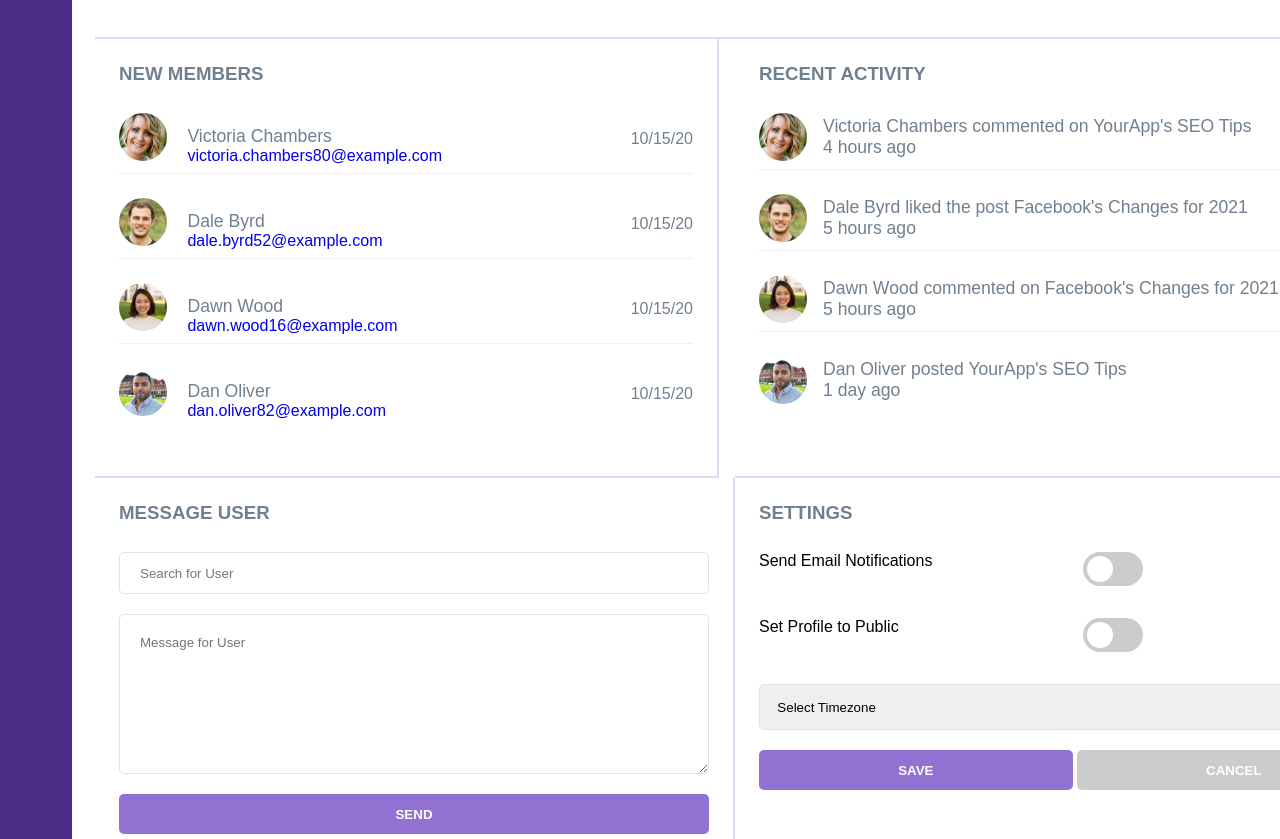
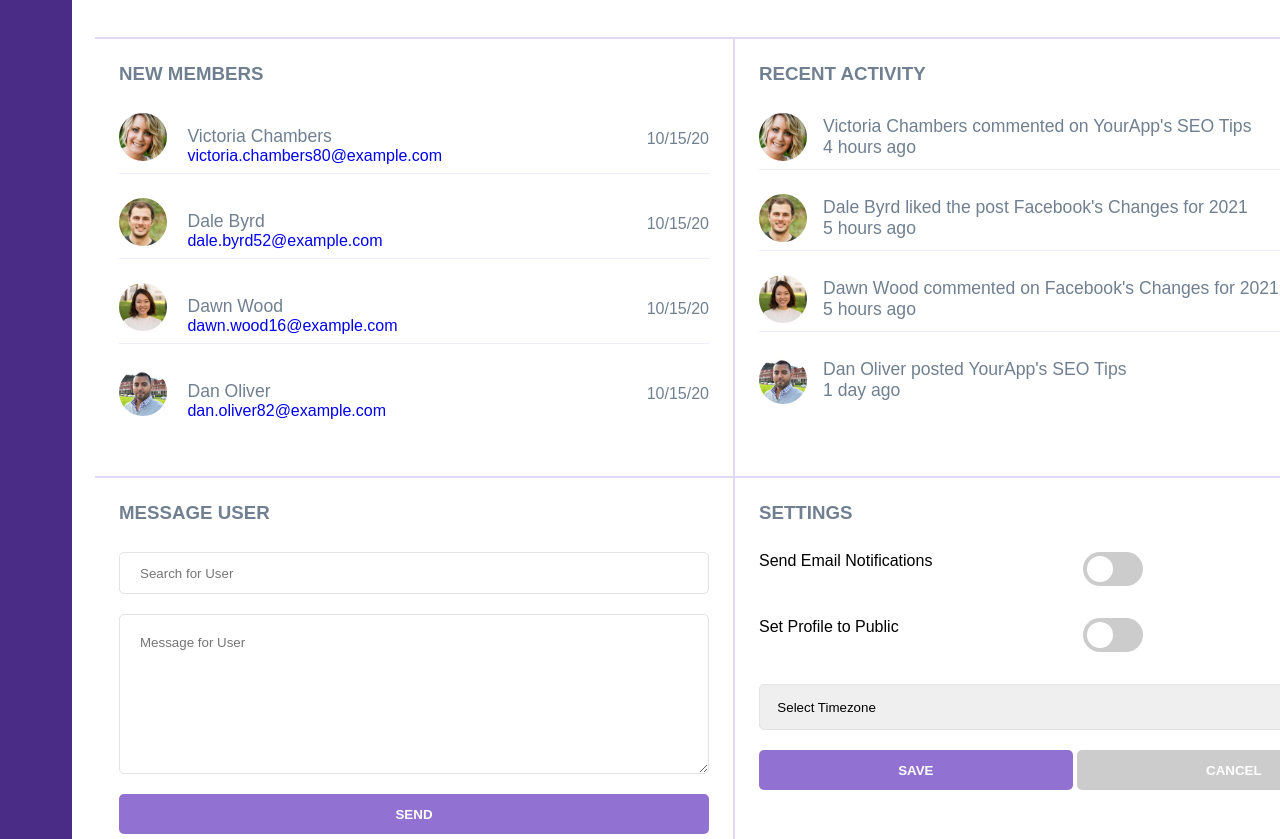
Before and after one commit to adameshg/fewd-techdegree-project-7, a plain HTML site: page index.html in a window 1280 px wide. Shown: the part 1372-2211 px from the top of the page. Drawn offline with nearby package versions, Linux system fonts and the light colour scheme.

Commit message:
Patch grid misalignment bug

```diff
--- a/css/styles.css
+++ b/css/styles.css
@@ -275,7 +275,7 @@ nav img {
     justify-content: flex-start;
 }
 
-.members, img,
+.members img,
 .activity img {
     margin-right: 1em;
 }
```
